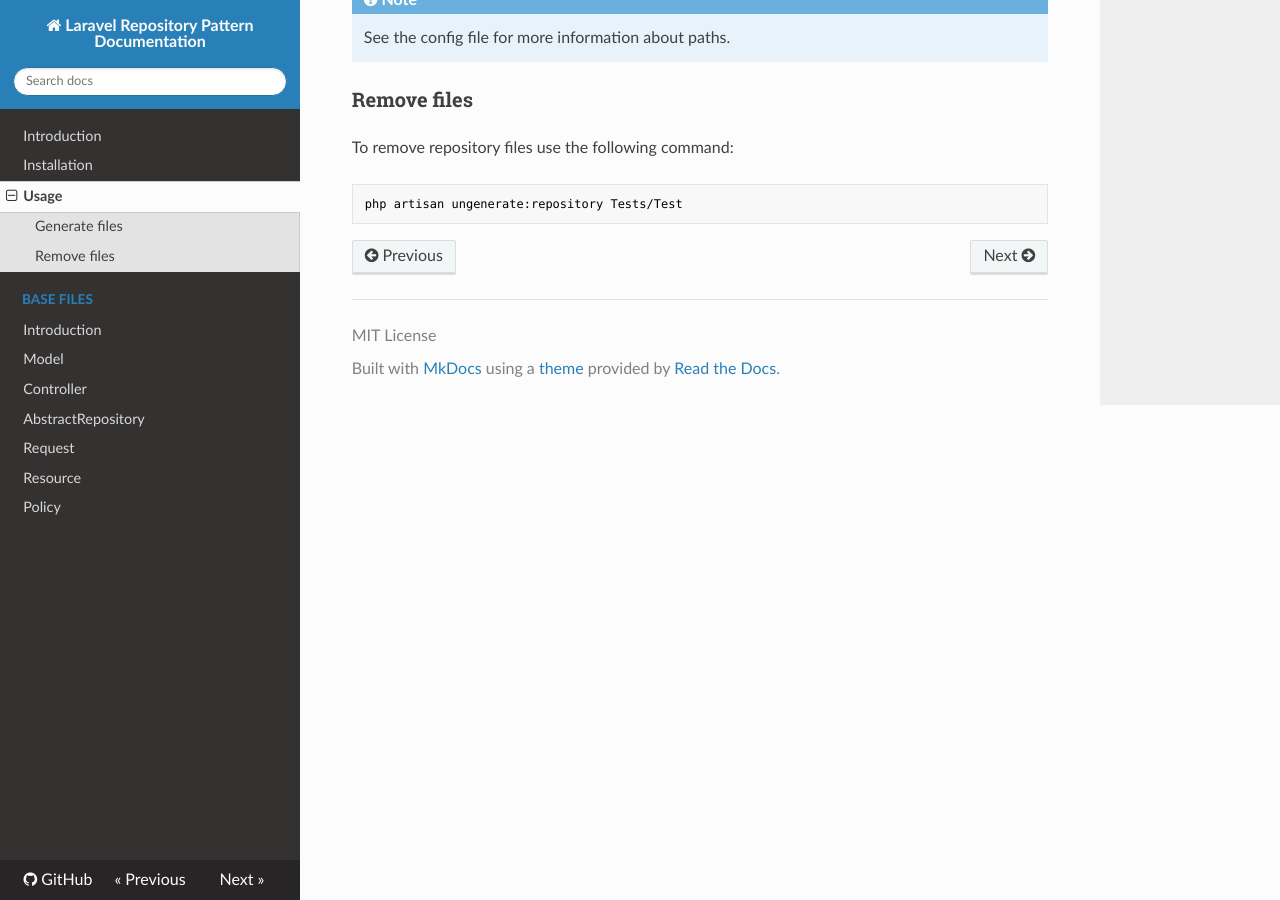
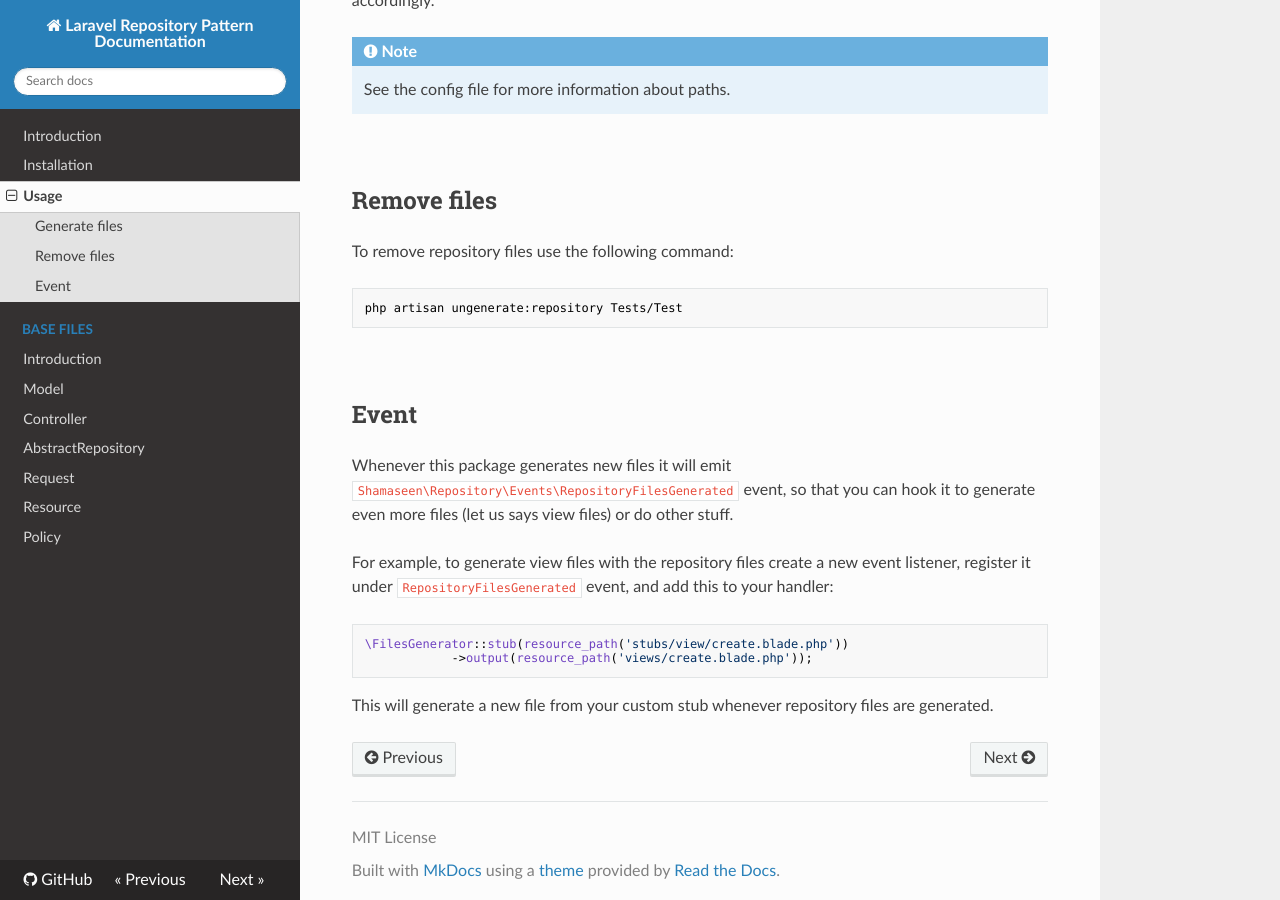
Before and after one commit to mshamaseen/laravel-repositories, an MkDocs documentation site: the page built from docs/Usage.md, in a window 1280 px wide and 900 px high, scrolled down 601 px. Built offline with MkDocs 1.6.1, drawn with Linux system fonts in a browser that asks for light colours; nearby versions of some CDN libraries.

Commit message:
make publishing stubs optional and add more docs.

````diff
--- a/docs/Usage.md
+++ b/docs/Usage.md
@@ -1,6 +1,6 @@
 # Usage
 
-### Generate files
+## Generate files
 To generate new repository files use this command:
 
 ```
@@ -26,8 +26,22 @@ This will generate the files inside the app/Modules directory and will set the n
 
     See the config file for more information about paths.
 
-### Remove files
+## Remove files
 To remove repository files use the following command:
 ```
 php artisan ungenerate:repository Tests/Test
 ```
+
+
+## Event
+
+Whenever this package generates new files it will emit `Shamaseen\Repository\Events\RepositoryFilesGenerated` event, so that you can hook it to generate even more files (let us says view files) or do other stuff.
+
+For example, to generate view files with the repository files create a new event listener, register it under `RepositoryFilesGenerated` event, and add this to your handler:
+
+```php
+\FilesGenerator::stub(resource_path('stubs/view/create.blade.php'))
+            ->output(resource_path('views/create.blade.php'));
+```
+
+This will generate a new file from your custom stub whenever repository files are generated.
````
Also changed, not shown: README.md (+30 -0 lines), docs/index.md (+1 -1 lines), 1 other file.
